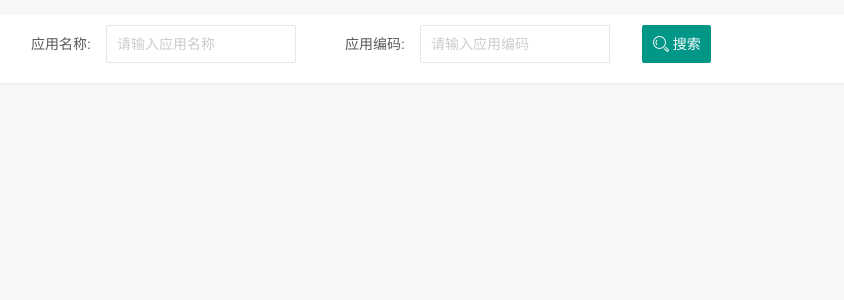
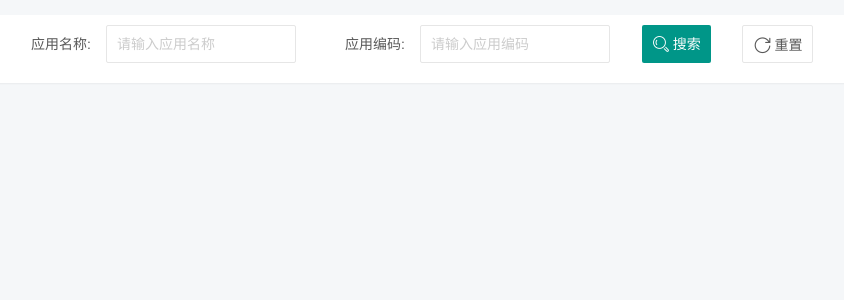
Before and after one commit to xiaonuobase/Snowy-Layui, a Spring app: page /system/sysApp/index in a window 1280 px wide. Shown: the top 300 px of the page, without its empty margins (34-878 px from the left). Run offline with Thymeleaf, Linux system fonts and the light colour scheme; the template is opened without the code that fills it, so the values that code supplies are empty.

Commit message:
表格搜索加上重置按钮

```diff
--- a/xiaonuo-base/xiaonuo-system/src/main/webapp/templates/system/sysApp/index.html
+++ b/xiaonuo-base/xiaonuo-system/src/main/webapp/templates/system/sysApp/index.html
@@ -35,6 +35,11 @@
                     <div class="layui-inline">&emsp;
                         <button class="layui-btn icon-btn" lay-filter="tableSearch" lay-submit>
                             <i class="layui-icon">&#xe615;</i>搜索
+                        </button>
+                    </div>
+                    <div class="layui-inline">&emsp;
+                        <button type="reset" class="layui-btn layui-btn-primary icon-btn">
+                            <i class="layui-icon">&#xe669;</i>重置
                         </button>
                     </div>
                 </div>
--- a/xiaonuo-base/xiaonuo-system/src/main/webapp/templates/system/sysConfig/index.html
+++ b/xiaonuo-base/xiaonuo-system/src/main/webapp/templates/system/sysConfig/index.html
@@ -35,6 +35,11 @@
                     <div class="layui-inline">&emsp;
                         <button class="layui-btn icon-btn" lay-filter="tableSearch" lay-submit>
                             <i class="layui-icon">&#xe615;</i>搜索
+                        </button>
+                    </div>
+                    <div class="layui-inline">&emsp;
+                        <button type="reset" class="layui-btn layui-btn-primary icon-btn">
+                            <i class="layui-icon">&#xe669;</i>重置
                         </button>
                     </div>
                 </div>
--- a/xiaonuo-base/xiaonuo-system/src/main/webapp/templates/system/sysDictData/index.html
+++ b/xiaonuo-base/xiaonuo-system/src/main/webapp/templates/system/sysDictData/index.html
@@ -35,6 +35,11 @@
                     <div class="layui-inline">&emsp;
                         <button class="layui-btn icon-btn" lay-filter="tableSearch" lay-submit>
                             <i class="layui-icon">&#xe615;</i>搜索
+                        </button>
+                    </div>
+                    <div class="layui-inline">&emsp;
+                        <button type="reset" class="layui-btn layui-btn-primary icon-btn">
+                            <i class="layui-icon">&#xe669;</i>重置
                         </button>
                     </div>
                     <div class="layui-inline">&emsp;
--- a/xiaonuo-base/xiaonuo-system/src/main/webapp/templates/system/sysDictType/index.html
+++ b/xiaonuo-base/xiaonuo-system/src/main/webapp/templates/system/sysDictType/index.html
@@ -35,6 +35,11 @@
                     <div class="layui-inline">&emsp;
                         <button class="layui-btn icon-btn" lay-filter="tableSearch" lay-submit>
                             <i class="layui-icon">&#xe615;</i>搜索
+                        </button>
+                    </div>
+                    <div class="layui-inline">&emsp;
+                        <button type="reset" class="layui-btn layui-btn-primary icon-btn">
+                            <i class="layui-icon">&#xe669;</i>重置
                         </button>
                     </div>
                 </div>
--- a/xiaonuo-base/xiaonuo-system/src/main/webapp/templates/system/sysNotice/index.html
+++ b/xiaonuo-base/xiaonuo-system/src/main/webapp/templates/system/sysNotice/index.html
@@ -35,6 +35,11 @@
                     <div class="layui-inline">&emsp;
                         <button class="layui-btn icon-btn" lay-filter="tableSearch" lay-submit>
                             <i class="layui-icon">&#xe615;</i>搜索
+                        </button>
+                    </div>
+                    <div class="layui-inline">&emsp;
+                        <button type="reset" class="layui-btn layui-btn-primary icon-btn">
+                            <i class="layui-icon">&#xe669;</i>重置
                         </button>
                     </div>
                 </div>
--- a/xiaonuo-base/xiaonuo-system/src/main/webapp/templates/system/sysNotice/received.html
+++ b/xiaonuo-base/xiaonuo-system/src/main/webapp/templates/system/sysNotice/received.html
@@ -35,6 +35,11 @@
                     <div class="layui-inline">&emsp;
                         <button class="layui-btn icon-btn" lay-filter="tableSearch" lay-submit>
                             <i class="layui-icon">&#xe615;</i>搜索
+                        </button>
+                    </div>
+                    <div class="layui-inline">&emsp;
+                        <button type="reset" class="layui-btn layui-btn-primary icon-btn">
+                            <i class="layui-icon">&#xe669;</i>重置
                         </button>
                     </div>
                 </div>
--- a/xiaonuo-base/xiaonuo-system/src/main/webapp/templates/system/sysOpLog/index.html
+++ b/xiaonuo-base/xiaonuo-system/src/main/webapp/templates/system/sysOpLog/index.html
@@ -41,6 +41,11 @@
                     <div class="layui-inline">&emsp;
                         <button class="layui-btn icon-btn" lay-filter="tableSearch" lay-submit>
                             <i class="layui-icon">&#xe615;</i>搜索
+                        </button>
+                    </div>
+                    <div class="layui-inline">&emsp;
+                        <button type="reset" class="layui-btn layui-btn-primary icon-btn">
+                            <i class="layui-icon">&#xe669;</i>重置
                         </button>
                     </div>
                 </div>
--- a/xiaonuo-base/xiaonuo-system/src/main/webapp/templates/system/sysOrg/index.html
+++ b/xiaonuo-base/xiaonuo-system/src/main/webapp/templates/system/sysOrg/index.html
@@ -60,6 +60,11 @@
                             <div class="layui-inline">&emsp;
                                 <button class="layui-btn icon-btn" lay-filter="tableSearch" lay-submit>
                                     <i class="layui-icon">&#xe615;</i>搜索
+                                </button>
+                            </div>
+                            <div class="layui-inline">&emsp;
+                                <button type="reset" class="layui-btn layui-btn-primary icon-btn">
+                                    <i class="layui-icon">&#xe669;</i>重置
                                 </button>
                             </div>
                         </div>
--- a/xiaonuo-base/xiaonuo-system/src/main/webapp/templates/system/sysPos/index.html
+++ b/xiaonuo-base/xiaonuo-system/src/main/webapp/templates/system/sysPos/index.html
@@ -35,6 +35,11 @@
                     <div class="layui-inline">&emsp;
                         <button class="layui-btn icon-btn" lay-filter="tableSearch" lay-submit>
                             <i class="layui-icon">&#xe615;</i>搜索
+                        </button>
+                    </div>
+                    <div class="layui-inline">&emsp;
+                        <button type="reset" class="layui-btn layui-btn-primary icon-btn">
+                            <i class="layui-icon">&#xe669;</i>重置
                         </button>
                     </div>
                 </div>
--- a/xiaonuo-base/xiaonuo-system/src/main/webapp/templates/system/sysRole/index.html
+++ b/xiaonuo-base/xiaonuo-system/src/main/webapp/templates/system/sysRole/index.html
@@ -35,6 +35,11 @@
                     <div class="layui-inline">&emsp;
                         <button class="layui-btn icon-btn" lay-filter="tableSearch" lay-submit>
                             <i class="layui-icon">&#xe615;</i>搜索
+                        </button>
+                    </div>
+                    <div class="layui-inline">&emsp;
+                        <button type="reset" class="layui-btn layui-btn-primary icon-btn">
+                            <i class="layui-icon">&#xe669;</i>重置
                         </button>
                     </div>
                 </div>
--- a/xiaonuo-base/xiaonuo-system/src/main/webapp/templates/system/sysSms/index.html
+++ b/xiaonuo-base/xiaonuo-system/src/main/webapp/templates/system/sysSms/index.html
@@ -41,6 +41,11 @@
                     <div class="layui-inline">&emsp;
                         <button class="layui-btn icon-btn" lay-filter="tableSearch" lay-submit>
                             <i class="layui-icon">&#xe615;</i>搜索
+                        </button>
+                    </div>
+                    <div class="layui-inline">&emsp;
+                        <button type="reset" class="layui-btn layui-btn-primary icon-btn">
+                            <i class="layui-icon">&#xe669;</i>重置
                         </button>
                     </div>
                 </div>
--- a/xiaonuo-base/xiaonuo-system/src/main/webapp/templates/system/sysTimers/index.html
+++ b/xiaonuo-base/xiaonuo-system/src/main/webapp/templates/system/sysTimers/index.html
@@ -35,6 +35,11 @@
                     <div class="layui-inline">&emsp;
                         <button class="layui-btn icon-btn" lay-filter="tableSearch" lay-submit>
                             <i class="layui-icon">&#xe615;</i>搜索
+                        </button>
+                    </div>
+                    <div class="layui-inline">&emsp;
+                        <button type="reset" class="layui-btn layui-btn-primary icon-btn">
+                            <i class="layui-icon">&#xe669;</i>重置
                         </button>
                     </div>
                 </div>
--- a/xiaonuo-base/xiaonuo-system/src/main/webapp/templates/system/sysUser/index.html
+++ b/xiaonuo-base/xiaonuo-system/src/main/webapp/templates/system/sysUser/index.html
@@ -66,6 +66,11 @@
                             <div class="layui-inline">&emsp;
                                 <button class="layui-btn icon-btn" lay-filter="tableSearch" lay-submit>
                                     <i class="layui-icon">&#xe615;</i>搜索
+                                </button>
+                            </div>
+                            <div class="layui-inline">&emsp;
+                                <button type="reset" class="layui-btn layui-btn-primary icon-btn">
+                                    <i class="layui-icon">&#xe669;</i>重置
                                 </button>
                             </div>
                         </div>
--- a/xiaonuo-base/xiaonuo-system/src/main/webapp/templates/system/sysVisLog/index.html
+++ b/xiaonuo-base/xiaonuo-system/src/main/webapp/templates/system/sysVisLog/index.html
@@ -41,6 +41,11 @@
                     <div class="layui-inline">&emsp;
                         <button class="layui-btn icon-btn" lay-filter="tableSearch" lay-submit>
                             <i class="layui-icon">&#xe615;</i>搜索
+                        </button>
+                    </div>
+                    <div class="layui-inline">&emsp;
+                        <button type="reset" class="layui-btn layui-btn-primary icon-btn">
+                            <i class="layui-icon">&#xe669;</i>重置
                         </button>
                     </div>
                 </div>
```
